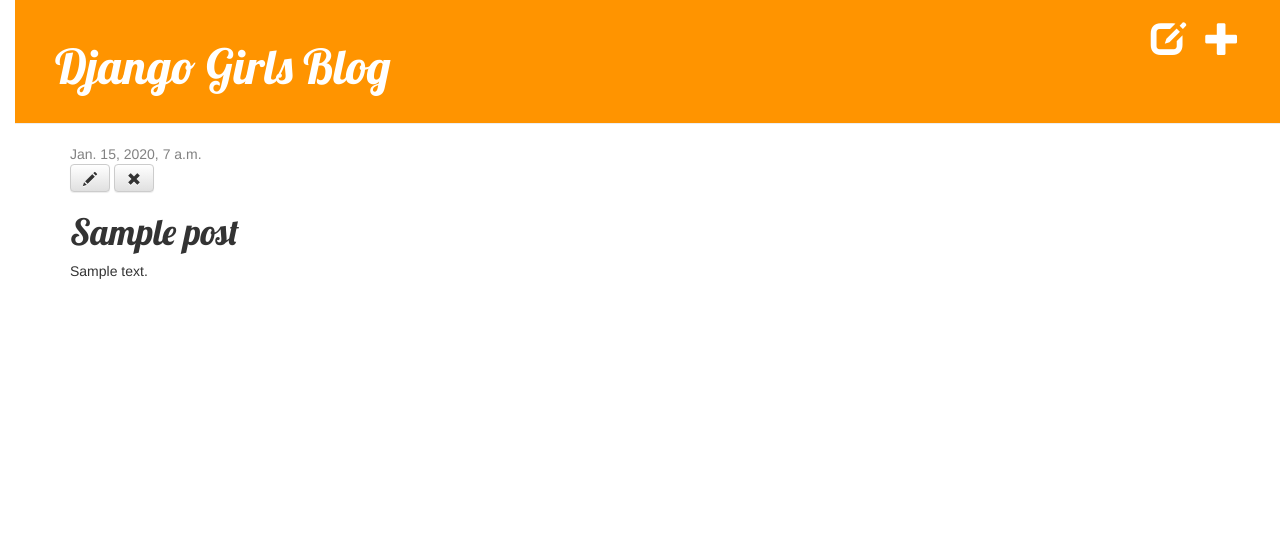
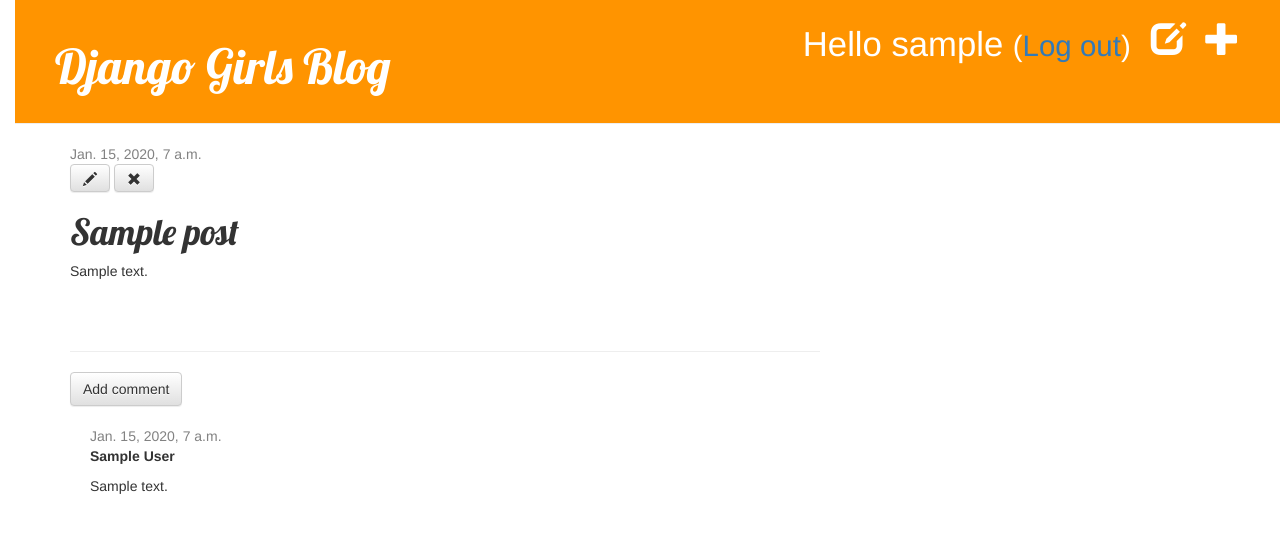
Before and after one commit to ferztyle/my-first-blog, a Django app: page /post/1/ in a window 1280 px wide. Shown: the top 533 px of the page. Run offline with Django 3.2, Linux system fonts and the light colour scheme; a user stored in the database is signed in; tables that the repository leaves empty hold one stand-in row (values such as "Sample post"); some libraries are stand-ins or nearby versions.

Commit message:
Final version

```diff
--- a/blog/admin.py
+++ b/blog/admin.py
@@ -1,5 +1,6 @@
 from django.contrib import admin
 
-from .models import Post
+from .models import Post, Comment
 
 admin.site.register(Post)
+admin.site.register(Comment)
--- a/blog/models.py
+++ b/blog/models.py
@@ -17,3 +17,17 @@ class Post(models.Model):
 
     def __str__(self):
         return self.title
+
+class Comment(models.Model):
+    post = models.ForeignKey('blog.Post', related_name='comments', on_delete=models.CASCADE)
+    author = models.CharField(max_length=200)
+    text = models.TextField()
+    created_date = models.DateTimeField(default=timezone.now)
+    approved_comment = models.BooleanField(default=False)
+
+    def approve(self):
+        self.approved_comment = True
+        self.save()
+
+    def __str__(self):
+        return self.text
--- a/blog/static/css/blog.css
+++ b/blog/static/css/blog.css
@@ -53,3 +53,7 @@ h1, h2, h3, h4 {
 .post h1 a, .post h1 a:visited {
     color: #000000;
 }
+
+.comment {
+    margin: 20px 0px 20px 20px;
+}
--- a/blog/templates/blog/base.html
+++ b/blog/templates/blog/base.html
@@ -13,6 +13,9 @@
 			{% if user.is_authenticated %}
 				<a href="{% url 'post_new' %}" class="top-menu"><span class="glyphicon glyphicon-plus"></span></a>
         			<a href="{% url 'post_draft_list' %}" class="top-menu"><span class="glyphicon glyphicon-edit"></span></a>
+				<p class="top-menu">Hello {{ user.username }} <small>(<a href="{% url 'logout' %}">Log out</a>)</small></p>
+			{% else %}
+			        <a href="{% url 'login' %}" class="top-menu"><span class="glyphicon glyphicon-lock"></span></a>
 			{% endif %}
 
 			<h1><a href="/">Django Girls Blog</a></h1>
--- a/blog/templates/blog/post_detail.html
+++ b/blog/templates/blog/post_detail.html
@@ -16,4 +16,18 @@
         <h1>{{ post.title }}</h1>
         <p>{{ post.text|linebreaksbr }}</p>
     </div>
+
+	<hr>
+	<a class="btn btn-default" href="{% url 'add_comment_to_post' pk=post.pk %}">Add comment</a>
+	{% for comment in post.comments.all %}
+    		<div class="comment">
+        		<div class="date">{{ comment.created_date }}</div>
+        		<strong>{{ comment.author }}</strong>
+        		<p>{{ comment.text|linebreaks }}</p>
+    		</div>
+		{% empty %}
+    		<p>No comments here yet :(</p>
+	{% endfor %}
+
+
 {% endblock %}
--- a/blog/templates/blog/post_list.html
+++ b/blog/templates/blog/post_list.html
@@ -8,6 +8,7 @@
             </div>
             <h1><a href="{% url 'post_detail' pk=post.pk %}">{{ post.title }}</a></h1>
             <p>{{ post.text|linebreaksbr }}</p>
+	    <a href="{% url 'post_detail' pk=post.pk %}">Comments: {{ post.comments.count }}</a>
         </div>
     {% endfor %}
 {% endblock %}
--- a/blog/urls.py
+++ b/blog/urls.py
@@ -9,4 +9,5 @@ urlpatterns = [
     url(r'^drafts/$', views.post_draft_list, name='post_draft_list'),
     url(r'^post/(?P<pk>\d+)/publish/$', views.post_publish, name='post_publish'),
     url(r'^post/(?P<pk>\d+)/remove/$', views.post_remove, name='post_remove'),
+    url(r'^post/(?P<pk>\d+)/comment/$', views.add_comment_to_post, name='add_comment_to_post'),
 ]
--- a/blog/views.py
+++ b/blog/views.py
@@ -2,7 +2,7 @@ from django.shortcuts import redirect
 from django.shortcuts import render, get_object_or_404
 from .models import Post
 from django.utils import timezone
-from .forms import PostForm
+from .forms import PostForm, CommentForm
 from django.contrib.auth.decorators import login_required
 
 # Create your views here.
@@ -60,3 +60,17 @@ def post_remove(request, pk):
     post = get_object_or_404(Post, pk=pk)
     post.delete()
     return redirect('post_list')
+
+
+def add_comment_to_post(request, pk):
+    post = get_object_or_404(Post, pk=pk)
+    if request.method == "POST":
+        form = CommentForm(request.POST)
+        if form.is_valid():
+            comment = form.save(commit=False)
+            comment.post = post
+            comment.save()
+            return redirect('post_detail', pk=post.pk)
+    else:
+        form = CommentForm()
+    return render(request, 'blog/add_comment_to_post.html', {'form': form})
--- a/mysite/settings.py
+++ b/mysite/settings.py
@@ -121,3 +121,5 @@ USE_TZ = True
 STATIC_URL = '/static/'
 
 STATIC_ROOT = os.path.join(BASE_DIR, 'static')
+
+LOGIN_REDIRECT_URL = '/'
--- a/mysite/urls.py
+++ b/mysite/urls.py
@@ -16,8 +16,12 @@ Including another URLconf
 from django.contrib import admin
 from django.conf.urls import include, url
 from django.urls import path
+from django.contrib.auth import views
 
 urlpatterns = [
     path('admin/', admin.site.urls),
     url(r'', include('blog.urls')),
+    url(r'^accounts/login/$', views.login, name='login'),
+    url(r'^accounts/logout/$', views.logout, name='logout', kwargs={'next_page': '/'}),
+
 ]
```
Also changed, not shown: blog/forms.py (+9 -1 lines), blog/templates/blog/add_comment_to_post.html (added, +9 -0 lines), blog/templates/registration/login.html (added, +24 -0 lines), blog/migrations/0002_comment.py (added). Lines whose indentation alone changed are shown as unchanged.
